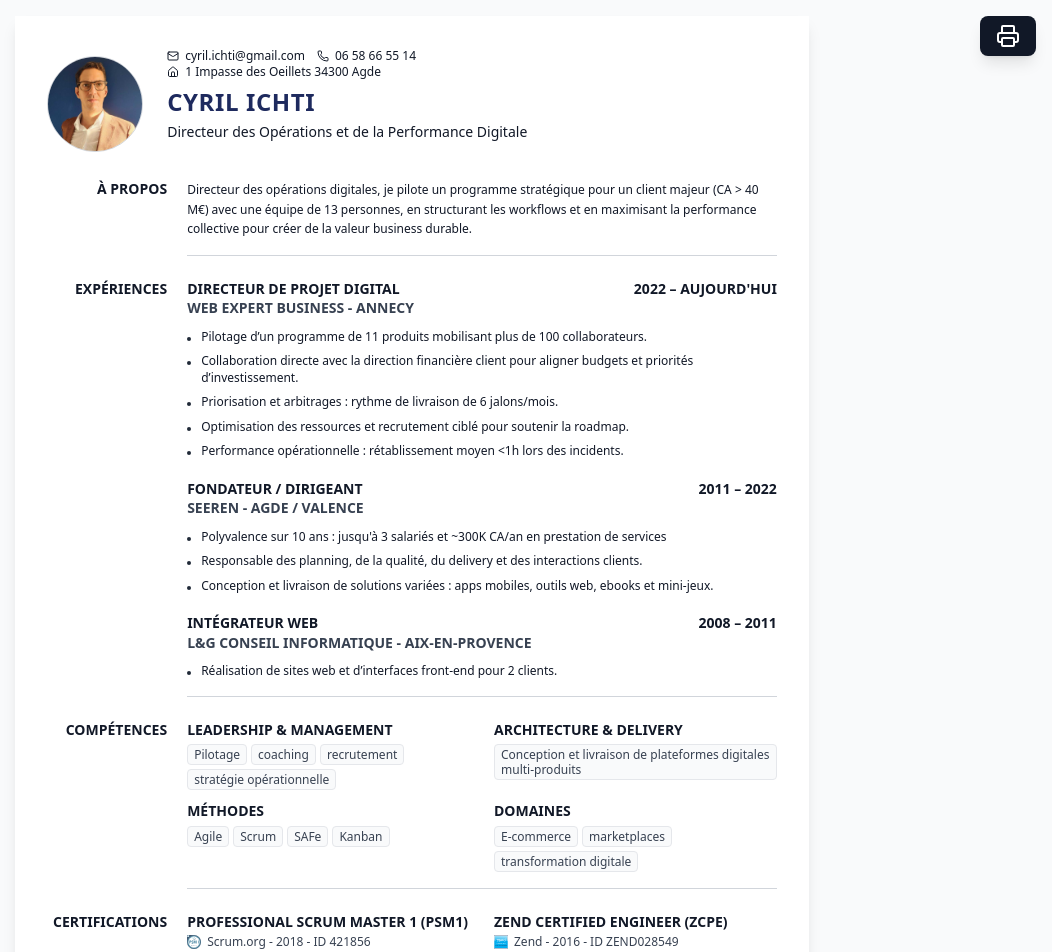
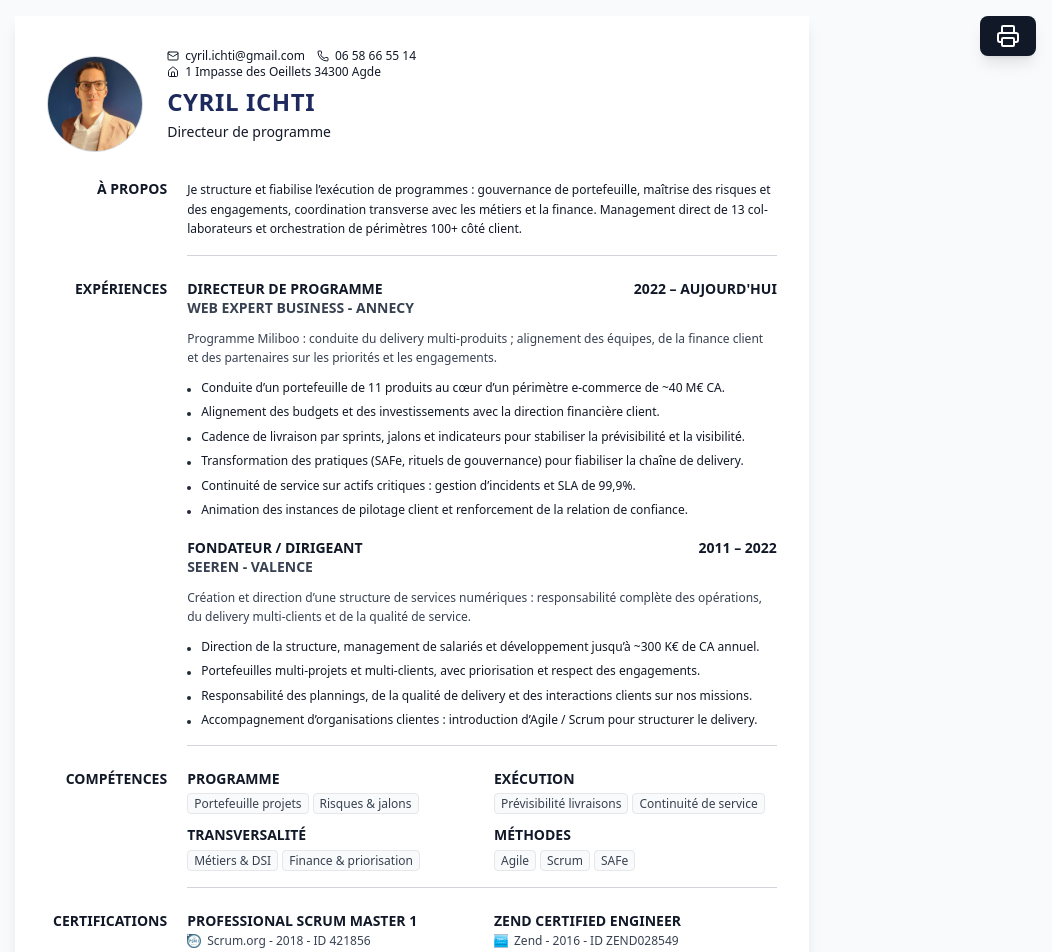
Before and after one commit to seeren/cv, a React (Vite) app: page /cv/one-column in a window 1280 px wide. Shown: the top 952 px of the page, without its empty margins (228-1280 px from the left). Built offline with nearby package versions, Linux system fonts and the light colour scheme.

Commit message:
Refine items priority

```diff
--- a/src/features/one-column/data/default.ts
+++ b/src/features/one-column/data/default.ts
@@ -1,126 +1,4 @@
-import { Cpu, Rocket, Settings, Users } from "lucide-react";
-import ScrumOrg from "../../../assets/psm1.svg?react";
-import Zend from "../../../assets/zcpe.svg?react";
+import { deliveryData } from "./delivery";
 
-export const defaultData = {
-  identity: {
-    firstname: "cyril",
-    lastname: "ichti",
-    post: "Directeur des Opérations et de la Performance Digitale",
-    phone: "06 58 66 55 14",
-    mail: "cyril.ichti@gmail.com",
-    linkedin: "fr.linkedin.com/in/cyril-ichti",
-    address: "1 Impasse des Oeillets",
-    zip: "34300",
-    city: "Agde",
-    country: "France",
-  },
-  profile: [
-    "Directeur des opérations digitales, je pilote un programme stratégique pour un client majeur (CA > 40 M€) avec une équipe de 13 personnes, en structurant les workflows et en maximisant la performance collective pour créer de la valeur business durable.",
-  ],
-  achievements: [
-    {
-      icon: Rocket,
-      title: "Opérations & Delivery",
-      description:
-        "7 produits majeurs (e-commerce et backoffice) livrés en 18 mois par une équipe multi-disciplinaire, lancement réduit à 4 semaines grâce à l’approche MVP.",
-    },
-    {
-      icon: Settings,
-      title: "Performance & Organisation",
-      description:
-        "Culture de responsabilité partagée instaurée sur 4 équipes, réduisant le turnover de 50% et augmentant la prévisibilité des livraisons.",
-    },
-    {
-      icon: Cpu,
-      title: "Transformation Digitale",
-      description:
-        "Refonte d’un produit obsolète en un produit modulable garantissant continuité et scalabilité des services.",
-    },
-    {
-      icon: Users,
-      title: "Leadership & Cohésion",
-      description:
-        "Orchestration des équipes pour garantir 90% des engagements respectés, planification et staffing optimisés selon les priorités stratégiques.",
-    },
-  ],
-  experiences: [
-    {
-      title: "Directeur de projet digital",
-      company: "Web Expert Business",
-      location: "Annecy",
-      period: "2022 – aujourd'hui",
-      achievements: [
-        "Pilotage d’un programme de 11 produits mobilisant plus de 100 collaborateurs.",
-        "Collaboration directe avec la direction financière client pour aligner budgets et priorités d’investissement.",
-        "Priorisation et arbitrages : rythme de livraison de 6 jalons/mois.",
-        "Optimisation des ressources et recrutement ciblé pour soutenir la roadmap.",
-        "Performance opérationnelle : rétablissement moyen <1h lors des incidents.",
-      ],
-    },
-    {
-      title: "Fondateur / Dirigeant",
-      company: "Seeren",
-      location: "Agde / Valence",
-      period: "2011 – 2022",
-      achievements: [
-        "Polyvalence sur 10 ans : jusqu'à 3 salariés et ~300K CA/an en prestation de services",
-        "Responsable des planning, de la qualité, du delivery et des interactions clients.",
-        "Conception et livraison de solutions variées : apps mobiles, outils web, ebooks et mini-jeux.",
-      ],
-    },
-    {
-      title: "Intégrateur web",
-      company: "L&G Conseil Informatique",
-      location: "Aix-en-Provence",
-      period: "2008 – 2011",
-      achievements: ["Réalisation de sites web et d’interfaces front-end pour 2 clients."],
-    },
-  ],
-  skills: [
-    {
-      title: "Leadership & Management",
-      items: ["Pilotage", "coaching", "recrutement", "stratégie opérationnelle"],
-    },
-    {
-      title: "Architecture & Delivery",
-      items: ["Conception et livraison de plateformes digitales multi-produits"],
-    },
-    {
-      title: "Méthodes",
-      items: ["Agile", "Scrum", "SAFe", "Kanban"],
-    },
-    {
-      title: "Domaines",
-      items: ["E-commerce", "marketplaces", "transformation digitale"],
-    },
-  ],
-  certifications: [
-    {
-      icon: ScrumOrg,
-      title: "Professional Scrum Master 1 (PSM1)",
-      delivery: "Scrum.org",
-      date: "2018",
-      id: "421856",
-    },
-    {
-      icon: Zend,
-      title: "Zend Certified Engineer (ZCPE)",
-      delivery: "Zend",
-      date: "2016",
-      id: "ZEND028549",
-    },
-  ],
-  educations: [
-    {
-      title: "Architecture",
-      school: "École Nationale Supérieure d'Architecture de Marseille",
-      period: "2008 – 2011",
-    },
-    {
-      title: "Design d'espace",
-      school: "École Supérieure des Métiers Artistiques de Montpellier",
-      period: "2006 – 2008",
-    },
-  ],
-};
+
+export const defaultData = deliveryData;
--- a/src/features/one-column/data/executive.ts
+++ b/src/features/one-column/data/executive.ts
@@ -15,7 +15,7 @@ export const executiveData = {
     country: "France",
   },
   profile: [
-    "J’aligne produit, technologie et business pour faire avancer les priorités et générer de l’impact. Management direct de 13 collaborateurs et orchestration transverse de périmètres 100+."
+    "J’aligne produit, technologie et business pour transformer la stratégie en exécution et générer de l’impact. Management direct de 13 collaborateurs et orchestration transverse de périmètres 100+."
   ],
   experiences: [
     {
@@ -25,13 +25,13 @@ export const executiveData = {
       period: "2022 – aujourd'hui",
       intro: "Direction stratégique et opérationnelle des produits et de la technologie pour l'e-commerce Miliboo, en lien direct avec le CEO et les responsables métiers.",
       achievements: [
+        "Mise en place d’indicateurs de pilotage produit (performance, usage) contribuant à +20 % de CA.",
         "Priorisation et pilotage d’un portefeuille de 11 produits cœur d’un périmètre de 40 M€ de CA.",
-        "Alignement des équipes : marketing, commercial, produit, après-vente, supply, qualité.",
+        "Refonte du modèle d’exploitation avec jalons mensuels pour accélérer le time-to-market.",
+        "Alignement de 100+ contributeurs (équipes métiers, produit, tech) autour des priorités produit.",
         "Arbitrage refonte vs production : maintien du time-to-market et impact business.",
-        "Transformation du modèle d’exploitation avec jalons mensuels et management par objectifs.",
-        "Décisions produit fondées sur la data, contribuant à +20 % de CA au Q1 2026.",
         "Accompagnement de l’adoption d’un CRM initialement rejeté : suivi terrain jusqu'à adoption complète.",
-        "Déploiement de pratiques AI-first et microservices pour faire progresser les produits.",
+        "Intégration de l’IA dans les outils pour automatiser la production de contenus et de code.",
       ]
     },
     {
@@ -44,7 +44,7 @@ export const executiveData = {
         "Direction de la structure, management de 2 salariés et croissance jusqu’à ~300K€ de CA.",
         "Gestion simultanée de portefeuilles multi-projets, multi-clients et produits internes.",
         "Arbitrage produit : lancement, sélection et arrêt d’initiatives pour concentrer les investissements.",
-        "Accompagnement clients : déploiement Scrum/Agile en organisation produit & tech"
+        "Accompagnement clients : déploiement Scrum/Agile en organisation produit & tech",
       ]
     }
   ],
--- a/src/features/one-column/data/product.ts
+++ b/src/features/one-column/data/product.ts
@@ -27,10 +27,10 @@ export const productData = {
         "Programme clients e-commerce Miliboo : roadmap business, jalons de livraison et mise en relation équipes métier & techniques.",
       achievements: [
         "Mise en place d’un cycle de jalons réguliers ; time-to-delivery ramené à 4 semaines.",
+        "Priorisation et arbitrages sur le portefeuille ; suivi des sprints et des engagements.",
         "Analyse des besoins et conception fonctionnelle avec les métiers ; synchronisation des équipes.",
-        "Priorisation et arbitrages sur le portefeuille ; suivi des sprints et des engagements.",
+        "Coordination transverse ; anticipation des mises en production et accompagnement au changement.",
         "Rituels client renforçant visibilité ; contribution à l’adoption des solutions et à la qualité des livrables.",
-        "Coordination transverse ; anticipation des mises en production et accompagnement au changement.",
         "Fiabilisation des parcours critiques et qualité de service sur les interfaces produit.",
       ],
     },
@@ -42,10 +42,10 @@ export const productData = {
       intro:
         "Consulting méthodes & organisation et lancement de produits numériques : accompagnement client, amélioration continue et relation produit sur missions multi-projets.",
       achievements: [
+        "Relation client de bout en bout : du cadrage du besoin à la livraison et au suivi des usages.",
+        "Priorisation et coordination sur des portefeuilles multi-clients.",
         "Accompagnement de clients : agilité, prévisibilité, réduction des frictions métiers / delivery.",
-        "Priorisation et coordination sur des portefeuilles multi-clients.",
-        "Conception et mise en marché de solutions digitales :  MVP applications mobiles, ebooks.",
-        "Relation client de bout en bout : du cadrage du besoin à la livraison et au suivi des usages.",
+        "Conception et mise en marché de solutions digitales : MVP applications mobiles, ebooks.",
       ],
     },
   ],
```
Also changed, not shown: src/features/one-column/data/delivery.ts (indentation only).
